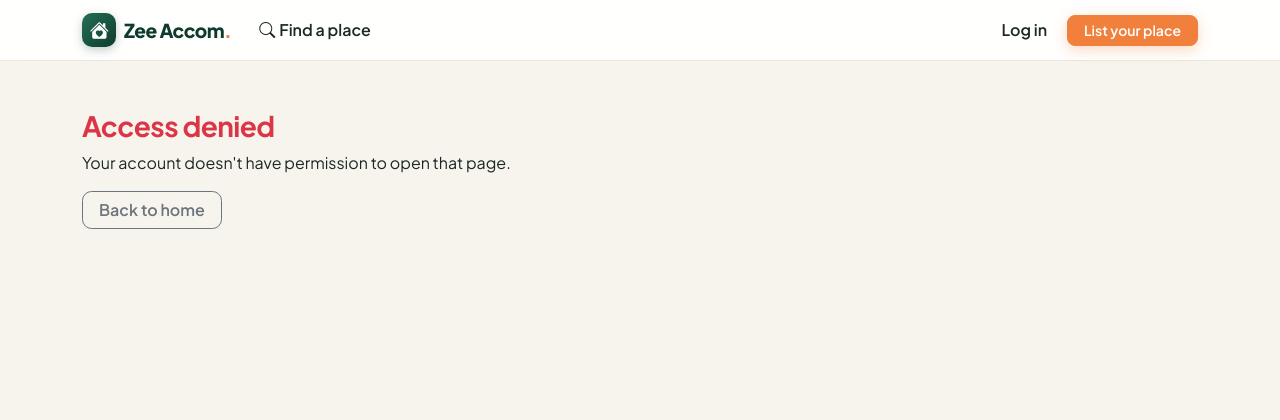
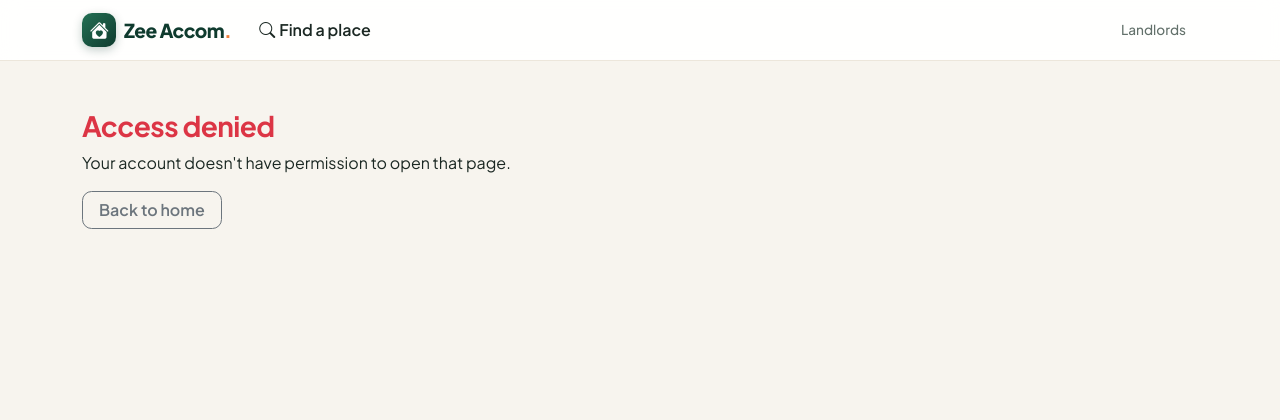
Before and after one commit to BeckhamBkm/ZeeAcom, an ASP.NET Core app: page /Account/AccessDenied in a window 1280 px wide. Shown: the top 420 px of the page. Run offline with ASP.NET Core 8, Linux system fonts and the light colour scheme; some libraries are stand-ins or nearby versions.

Commit message:
Make landlord login and sign-up links low-key

```diff
--- a/Views/Shared/_LoginPartial.cshtml
+++ b/Views/Shared/_LoginPartial.cshtml
@@ -29,7 +29,7 @@
     }
     else
     {
-        <li class="nav-item"><a class="nav-link" asp-controller="Account" asp-action="Login">Log in</a></li>
-        <li class="nav-item"><a class="btn btn-accent btn-sm px-3" asp-controller="Account" asp-action="Register">List your place</a></li>
+        @* The site is for renters, so the landlord way in stays quiet: one small link (the login page links to sign-up). *@
+        <li class="nav-item"><a class="nav-link za-landlord-link" asp-controller="Account" asp-action="Login">Landlords</a></li>
     }
 </ul>
--- a/wwwroot/css/site.css
+++ b/wwwroot/css/site.css
@@ -268,6 +268,13 @@ h1, h2, h3, h4, h5, h6, .h1, .h2, .h3, .h4, .h5, .h6, .display-5, .display-6 {
     max-width: 14rem;
 }
 
+/* Quiet "Landlords" link for logged-out visitors. */
+.za-navbar .nav-link.za-landlord-link {
+    font-size: .85rem;
+    font-weight: 500;
+    color: var(--za-muted);
+}
+
 .za-navbar {
     background: rgba(255, 255, 255, .92);
     backdrop-filter: saturate(180%) blur(10px);
@@ -467,12 +474,6 @@ h1, h2, h3, h4, h5, h6, .h1, .h2, .h3, .h4, .h5, .h6, .display-5, .display-6 {
 .step-icon-sun {
     background: var(--za-sun-100);
     color: var(--za-sun-600);
-}
-
-.za-cta {
-    border-radius: 1.5rem;
-    background: linear-gradient(120deg, var(--za-sun-100), #fff 70%);
-    border: 1px solid #f6d7bd;
 }
 
 /* ---------- Listing cards ---------- */
```
Also changed, not shown: Views/Home/Index.cshtml (+4 -10 lines).
